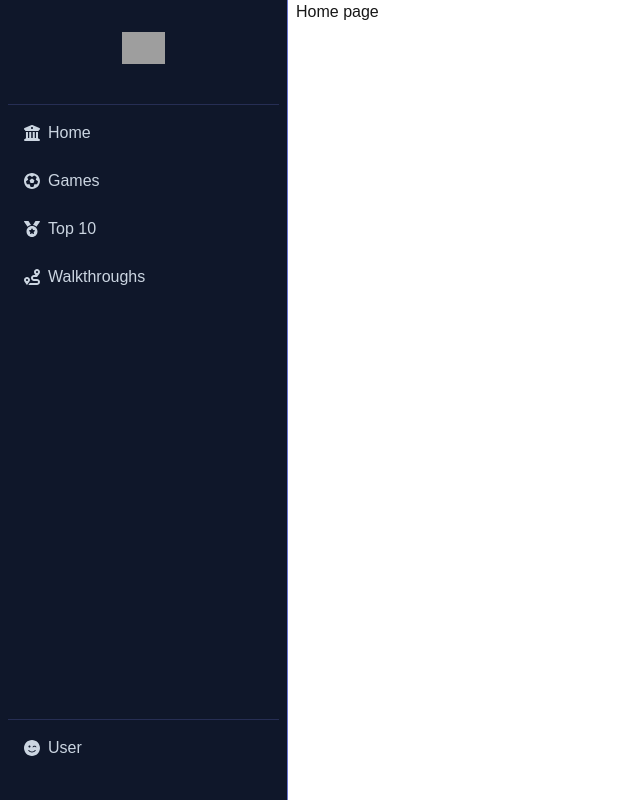
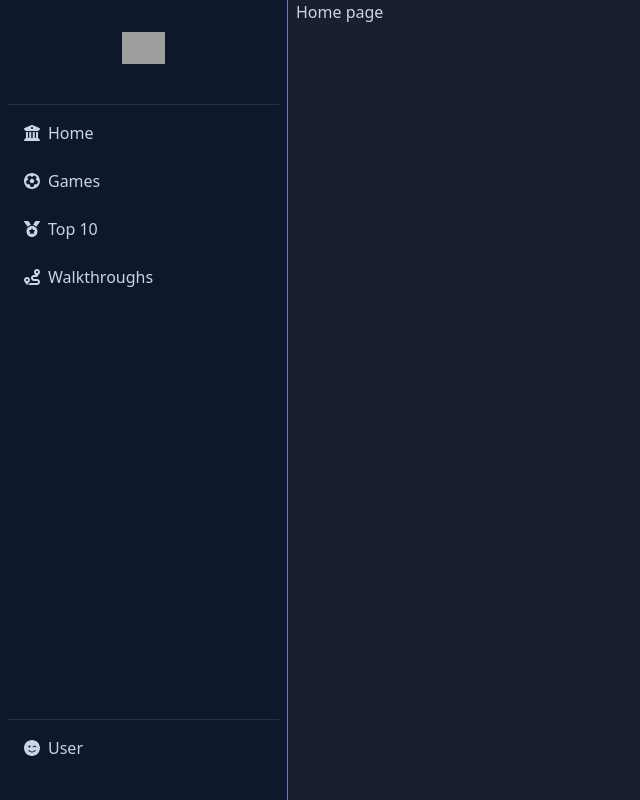
Before and after one commit to fredchien/curso-emerson-broga, a Next.js app in the folder nextjs-course/: page / in a window 1280 px wide. Shown: the whole page, without its empty margins (0-640 px from the left). Built offline with nearby package versions, Linux system fonts and the light colour scheme; grey boxes are pictures that could not be loaded.

Commit message:
feat: add custom css

```diff
--- a/nextjs-course/src/app/globals.css
+++ b/nextjs-course/src/app/globals.css
@@ -2,26 +2,9 @@
 @tailwind components;
 @tailwind utilities;
 
-:root {
-  --background: #ffffff;
-  --foreground: #171717;
-}
 
-@media (prefers-color-scheme: dark) {
+@layer base{
   :root {
-    --background: #0a0a0a;
-    --foreground: #ededed;
+    --color-slate-890: 24 31 48;
   }
 }
-
-body {
-  color: var(--foreground);
-  background: var(--background);
-  font-family: Arial, Helvetica, sans-serif;
-}
-
-@layer utilities {
-  .text-balance {
-    text-wrap: balance;
-  }
-}
--- a/nextjs-course/src/app/layout.tsx
+++ b/nextjs-course/src/app/layout.tsx
@@ -14,7 +14,7 @@
 }>) {
   return (
     <html lang="pt-BR">
-      <body className="flex gap-2">
+      <body className="flex gap-2 bg-slate-890 text-slate-300">
         <NavBar />
         {children}
       </body>
--- a/nextjs-course/tailwind.config.ts
+++ b/nextjs-course/tailwind.config.ts
@@ -8,7 +8,9 @@
   ],
   theme: {
     extend: {
-
+      colors: {
+        'slate-890': 'rgb(var(--color-slate-890) / <alpha-value>)'
+      },
     },
   },
   plugins: [],
```
